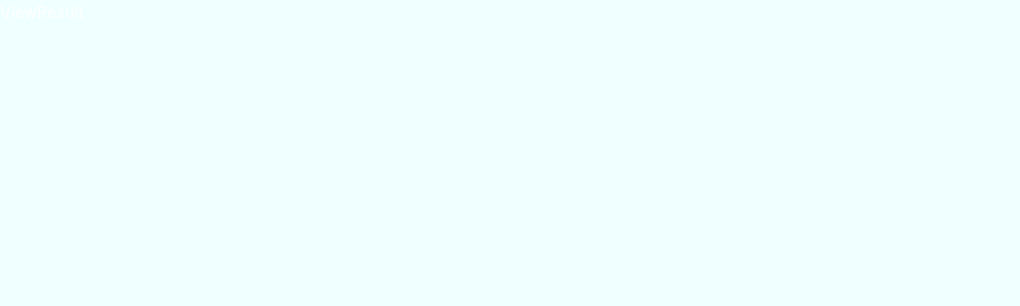
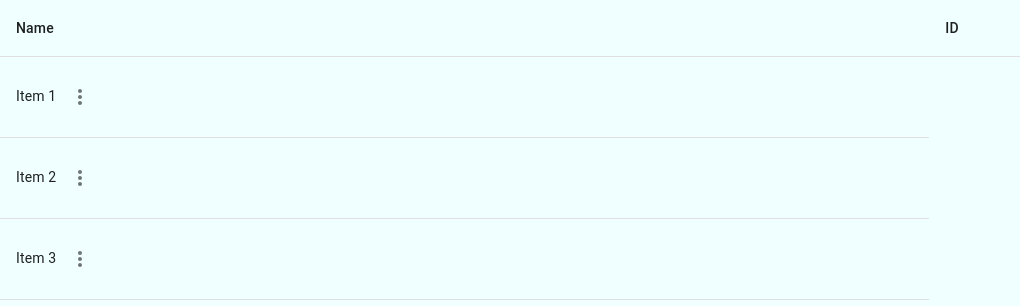
Before and after one commit to BNG-APP/CMS-Frontend, a React (Vite) app: page /swipe4win/ViewResult in a window 1280 px wide. Shown: the top 306 px of the page, without its empty margins (0-1020 px from the left). Built offline with nearby package versions, Linux system fonts and the light colour scheme.

Commit message:
menu and axios changes

```diff
--- a/src/CommonComponent/Menu.jsx
+++ b/src/CommonComponent/Menu.jsx
@@ -3,6 +3,7 @@ import { makeStyles, useTheme } from "@material-ui/core/styles";
 import Drawer from "@material-ui/core/Drawer";
 import IconButton from "@material-ui/core/IconButton";
 import ChevronLeftIcon from "@material-ui/icons/ChevronLeft";
+import ChevronRightIcon from "@material-ui/icons/ChevronRight";
 import List from "@material-ui/core/List";
 import ListItem from "@material-ui/core/ListItem";
 import ListItemText from "@material-ui/core/ListItemText";
--- a/src/Component/Swipe4win/MtnZambia.jsx
+++ b/src/Component/Swipe4win/MtnZambia.jsx
@@ -8,7 +8,7 @@ function MtnZambia() {
   return (
     <div className=''>
       <Header />
-      <div className='flex justify-center'>
+      <div className='flex justify-center mt-20'>
         <Card item={"Single Question"} style={{ backgroundColor: 'red' }} handleClick={()=>navigate("/swipe4win/SingleQuestion",{state:"Zambia"})} />
         <Card item={"Multi Question"} style={{ backgroundColor: 'green' }} handleClick={()=>navigate("/swipe4win/MultiQuestion",{state:"Zambia"})} />
         <Card item={"View Entity"} style={{ backgroundColor: 'Purple' }} handleClick={()=>navigate("/swipe4win/ViewEntity",{state:"Zambia"})} />
--- a/src/Component/Swipe4win/ViewResult.jsx
+++ b/src/Component/Swipe4win/ViewResult.jsx
@@ -1,9 +1,103 @@
-import React from 'react'
+import { useState } from 'react';
+import {
+  Table,
+  TableBody,
+  TableCell,
+  TableContainer,
+  TableHead,
+  TableRow,
+  Menu,
+  MenuItem,
+  IconButton,
+  makeStyles,
+} from '@material-ui/core';
+import MoreVertIcon from '@material-ui/icons/MoreVert';
+import useFetch from '../../Utilities/useFetch';
+import { API_URLS } from '../../shared/Constant';
+import { useLocation } from 'react-router-dom';
 
-function ViewResult() {
+const useStyles = makeStyles((theme) => ({
+  menu: {
+    marginTop: theme.spacing(2),
+  },
+}));
+
+const ViewResult = () => {
+  const classes = useStyles();
+  const location=useLocation()
+
+console.log(location);
+  const [anchorEl, setAnchorEl] = useState(null);
+  const [selectedItemId, setSelectedItemId] = useState(null);
+  const [update,updateConfig,loading]=useFetch(API_URLS,{"operatorId": location.state})
+  const [data, setData] = useState([
+    { id: 1, name: 'Item 1' },
+    { id: 2, name: 'Item 2' },
+    { id: 3, name: 'Item 3' },
+  ]);
+
+  const handleMenuClick = (event, id) => {
+    setAnchorEl(event.currentTarget);
+    setSelectedItemId(id);
+  };
+
+  const handleMenuClose = () => {
+    setAnchorEl(null);
+    setSelectedItemId(null);
+  };
+
+  const handleEdit = () => {
+    // Handle edit logic here
+    console.log('Edit item with ID:', selectedItemId);
+    handleMenuClose();
+  };
+
+  const handleDelete = () => {
+    // Handle delete logic here
+    console.log('Delete item with ID:', selectedItemId);
+    handleMenuClose();
+  };
+
   return (
-    <div>ViewResult</div>
-  )
-}
+    <TableContainer>
+      <Table  aria-label="simple table">
+        <TableHead>
+          <TableRow>
+            <TableCell>Name</TableCell>
+            <TableCell>ID</TableCell>
+          </TableRow>
+        </TableHead>
+        <TableBody>
+          {data.map((item) => (
+            <TableRow key={item.id}>
+              <TableCell>
+                {item.name}
+                <IconButton
+                  aria-label="more"
+                  aria-controls="menu"
+                  aria-haspopup="true"
+                  onClick={(event) => handleMenuClick(event, item.id)}
+                >
+                  <MoreVertIcon />
+                </IconButton>
+                <Menu
+                  id="menu"
+                  anchorEl={anchorEl}
+                  keepMounted
+                  open={Boolean(anchorEl)}
+                  onClose={handleMenuClose}
+                  className={classes.menu}
+                >
+                  <MenuItem onClick={handleEdit}>Edit</MenuItem>
+                  <MenuItem onClick={handleDelete}>Delete</MenuItem>
+                </Menu>
+              </TableCell>
+            </TableRow>
+          ))}
+        </TableBody>
+      </Table>
+    </TableContainer>
+  );
+};
 
-export default ViewResult
+export default ViewResult;
--- /dev/null
+++ b/src/Utilities/useFetch.jsx
@@ -0,0 +1,17 @@
+import {useState} from "react";
+import {POST} from "../shared/Axios"
+const useFetch = (url, data = {}) => {
+  const [apiData, setApiData] = useState(null);
+  const [loading, setLoading] = useState(false)
+
+  const apiCall = () => {
+
+    setLoading(true)
+    POST(url, data)
+      .then((data) => { setApiData(data); setLoading(false); console.log(data); })
+      .catch((err) => console.log(err));
+  }
+  console.log(apiData, "apiData");
+  return [apiData, apiCall, loading];
+};
+export default useFetch;
--- a/src/shared/Axios.js
+++ b/src/shared/Axios.js
@@ -29,7 +29,7 @@ export async function GET(path, data, options = {}) {
 export async function POST(path, data, options = {}) {
 window.localStorage.setItem("lang","ar")
   const headers = {
-    // defaultlanguage:"ar",
+    //  defaultlanguage:"ar",
     // operatorid: "s4w_demo2",
     timezone: "+1",
     ...getHeaders()
--- a/src/shared/Constant.js
+++ b/src/shared/Constant.js
@@ -1,6 +1,6 @@
 export const API_BASE_URL = "https://swip4winapiv1.bngrenew.com:5081/swipe4win/"
-export const API_SWIP_URLS = {
-    Config: API_BASE_URL + "config",
+export const API_URLS = {
+    getQuestion: API_BASE_URL + "getquestions/uploadeddata",
     Register: API_BASE_URL + "register",
     Questions: API_BASE_URL + "user/questions",
     Buy: API_BASE_URL + "pack/buy",
```
